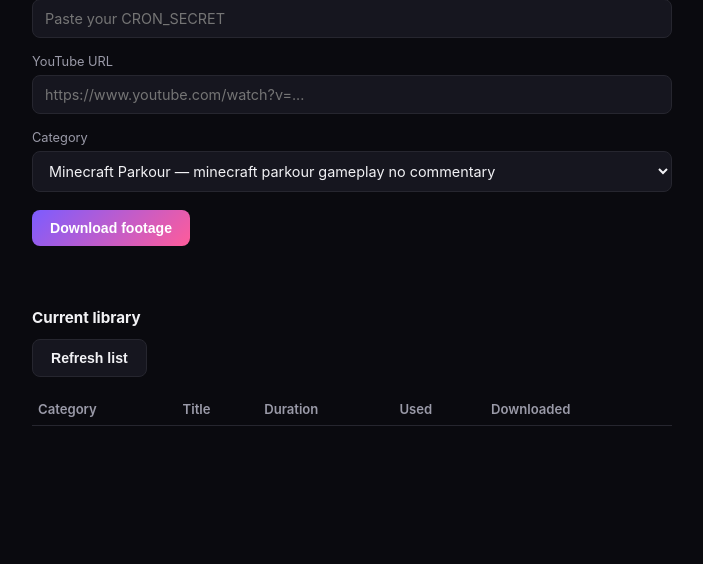
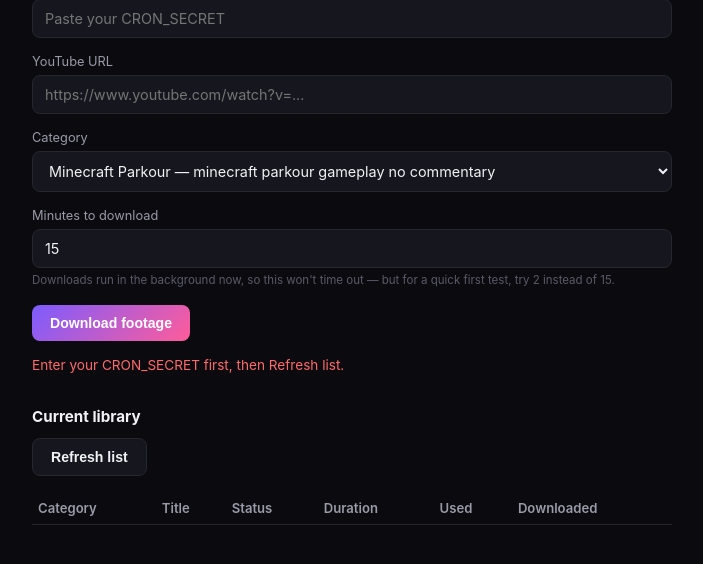
Before and after one commit to oacxy/clipfind, a Flask app: page /admin/footage in a window 1280 px wide. Shown: the part 212-776 px from the top of the page, without its empty margins (288-991 px from the left). Run offline with Flask 3, Linux system fonts and the light colour scheme; lists and menus that the app fills with data are empty; some libraries are stand-ins or nearby versions.

Commit message:
Add files via upload

```diff
--- a/app.py
+++ b/app.py
@@ -198,11 +198,38 @@ def _ensure_story_video_columns():
         print(f"[MIGRATION] added {len(statements)} video-pipeline column(s) to story_projects", flush=True)
 
 
+def _ensure_footage_status_columns():
+    """Same story as _ensure_story_video_columns — background_footage
+    might be a table db.create_all() just created fresh (nothing to do),
+    or it might already exist from before the download was backgrounded,
+    with real rows that predate the status/error columns. Those existing
+    rows already have a real file on disk, so they default to "ready"
+    rather than getting stuck showing as "downloading" forever."""
+    from sqlalchemy import inspect, text
+
+    inspector = inspect(db.engine)
+    if "background_footage" not in inspector.get_table_names():
+        return
+    existing_cols = {c["name"] for c in inspector.get_columns("background_footage")}
+    statements = []
+    if "status" not in existing_cols:
+        statements.append("ALTER TABLE background_footage ADD COLUMN status VARCHAR(20) NOT NULL DEFAULT 'ready'")
+    if "error" not in existing_cols:
+        statements.append("ALTER TABLE background_footage ADD COLUMN error TEXT")
+    if statements:
+        with db.engine.connect() as conn:
+            for stmt in statements:
+                conn.execute(text(stmt))
+            conn.commit()
+        print(f"[MIGRATION] added {len(statements)} status column(s) to background_footage", flush=True)
+
+
 with app.app_context():
     db.create_all()
     _ensure_email_opt_in_column()
     _ensure_referral_columns()
     _ensure_story_video_columns()
+    _ensure_footage_status_columns()
 
 # --- Auth ---------------------------------------------------------------
 login_manager = LoginManager()
@@ -1559,6 +1586,39 @@ def admin_footage_page():
     return render_template("admin_footage.html", categories=FOOTAGE_CATEGORIES)
 
 
+def _run_footage_download_job(flask_app, footage_id: str, youtube_url: str, category: str, max_minutes: int) -> None:
+    """Runs on a background daemon thread — see _run_story_video_job just
+    above for the full rationale (same pattern, same reason: a real
+    yt-dlp download through a residential proxy can run for minutes, well
+    past what's safe to do inline in a request)."""
+    try:
+        with flask_app.app_context():
+            row = db.session.get(BackgroundFootage, footage_id)
+            if not row:
+                return  # row got deleted somehow while this was running
+            try:
+                meta = download_footage(youtube_url, category, max_minutes=max_minutes, footage_id=footage_id)
+                row.category = meta["category"]
+                row.source_url = meta["source_url"]
+                row.title = meta["title"]
+                row.file_path = meta["file_path"]
+                row.duration_seconds = meta["duration_seconds"]
+                row.downloaded_at = meta["downloaded_at"]
+                row.status = "ready"
+                row.error = None
+                db.session.commit()
+            except Exception as e:
+                db.session.rollback()
+                print(f"[FOOTAGE_DOWNLOAD_JOB_FAILED] footage_id={footage_id} {type(e).__name__}: {e}", flush=True)
+                row2 = db.session.get(BackgroundFootage, footage_id)
+                if row2:
+                    row2.status = "failed"
+                    row2.error = str(e)[:500]
+                    db.session.commit()
+    finally:
+        _HEAVY_JOB_LOCK.release()
+
+
 @app.route("/api/admin/footage/download", methods=["POST"])
 def admin_download_footage():
     """Curating the shared background-footage library is an ops action
@@ -1566,7 +1626,16 @@ def admin_download_footage():
     not something individual users trigger — a public user-facing
     endpoint here would mean anyone could rack up Webshare bandwidth and
     server CPU on demand. Secret-gated the same way the cron endpoints
-    are, since both are "trusted caller, not a signed-in user" actions."""
+    are, since both are "trusted caller, not a signed-in user" actions.
+
+    Kicks the actual download off on a background thread rather than
+    downloading inline — a real download can run for minutes (up to
+    max_minutes of source video through a residential proxy), and Render's
+    front-door has a request timeout well short of that. Running it
+    inline meant this request would get killed mid-download, which showed
+    up client-side as a generic "Network error" even when the download
+    itself might have kept going or eventually succeeded server-side.
+    """
     if not CRON_SECRET:
         return jsonify({"error": "CRON_SECRET is not configured on this server."}), 500
     if request.args.get("secret") != CRON_SECRET:
@@ -1585,31 +1654,33 @@ def admin_download_footage():
     except (ValueError, TypeError):
         max_minutes = 15
 
-    try:
-        meta = download_footage(youtube_url, category, max_minutes=max_minutes)
-    except RuntimeError as e:
-        return jsonify({"error": str(e)}), 502
-
+    if not _HEAVY_JOB_LOCK.acquire(blocking=False):
+        return jsonify(
+            {"error": "Another footage download or video generation is already running on this server — try again in a minute."}
+        ), 429
+
+    footage_id = uuid.uuid4().hex[:12]
     row = BackgroundFootage(
-        id=meta["id"],
-        category=meta["category"],
-        source_url=meta["source_url"],
-        title=meta["title"],
-        file_path=meta["file_path"],
-        duration_seconds=meta["duration_seconds"],
-        downloaded_at=meta["downloaded_at"],
+        id=footage_id,
+        category=category,
+        source_url=youtube_url,
+        title=youtube_url,  # placeholder until the real title comes back from yt-dlp
+        file_path=None,
+        duration_seconds=0,
+        status="downloading",
+        downloaded_at=datetime.datetime.utcnow(),
     )
     db.session.add(row)
     db.session.commit()
 
-    return jsonify(
-        {
-            "id": row.id,
-            "category": row.category,
-            "title": row.title,
-            "duration_seconds": row.duration_seconds,
-        }
+    thread = threading.Thread(
+        target=_run_footage_download_job,
+        args=(app, footage_id, youtube_url, category, max_minutes),
+        daemon=True,
     )
+    thread.start()
+
+    return jsonify({"id": footage_id, "status": "downloading"})
 
 
 @app.route("/api/admin/footage", methods=["GET"])
@@ -1631,6 +1702,8 @@ def admin_list_footage():
                     "duration_seconds": r.duration_seconds,
                     "times_used": r.times_used,
                     "downloaded_at": r.downloaded_at.isoformat(),
+                    "status": r.status,
+                    "error": r.error,
                 }
                 for r in rows
             ]
@@ -1644,17 +1717,18 @@ def story_studio_voices():
     return jsonify({"voices": VOICES, "tts_configured": tts_is_configured()})
 
 
-# One video-assembly job at a time, server-wide — not per-user. This app
-# runs as a single gunicorn worker (see the OOM history earlier: Discover
-# refresh alone was enough to take the whole instance down), and each
-# job here is a real TTS network call plus an ffmpeg encode. Running the
-# work on a background thread (rather than blocking the request) already
-# keeps the app responsive to OTHER requests while a video assembles —
+# One heavy background job at a time, server-wide — not per-user, and
+# shared between story-video assembly AND footage downloads (both land
+# here). This app runs as a single gunicorn worker (see the OOM history
+# earlier: Discover refresh alone was enough to take the whole instance
+# down), and both job types are real, sustained network + CPU work.
+# Running them on a background thread (rather than blocking the request)
+# already keeps the app responsive to OTHER requests while one runs —
 # this lock is the next layer: it stops two heavy jobs from stacking up
 # and fighting over the same limited RAM/CPU at once. A real job queue
 # (Celery/RQ + Redis) would be the eventual right answer if usage grows
 # past what one-at-a-time can keep up with.
-_STORY_VIDEO_LOCK = threading.Lock()
+_HEAVY_JOB_LOCK = threading.Lock()
 
 
 def _run_story_video_job(flask_app, story_id: int, footage_row_id: str, voice: str) -> None:
@@ -1701,7 +1775,7 @@ def _run_story_video_job(flask_app, story_id: int, footage_row_id: str, voice: s
                     story2.video_error = str(e)[:500]
                     db.session.commit()
     finally:
-        _STORY_VIDEO_LOCK.release()
+        _HEAVY_JOB_LOCK.release()
 
 
 @app.route("/api/story-studio/projects/<int:project_id>/generate-video", methods=["POST"])
@@ -1731,18 +1805,21 @@ def story_studio_generate_video(project_id):
     # Smart Pairing (basic version): least-used clip in the category, not
     # a pure-random pick, so the same background loop doesn't show up in
     # every story back-to-back once there's more than one option to
-    # choose from per category.
+    # choose from per category. status="ready" excludes rows still
+    # downloading or that failed — picking one of those would just make
+    # this job fail immediately when it tries to read a file that isn't
+    # there yet (or ever).
     footage = (
-        BackgroundFootage.query.filter_by(category=footage_category)
+        BackgroundFootage.query.filter_by(category=footage_category, status="ready")
         .order_by(BackgroundFootage.times_used.asc(), BackgroundFootage.downloaded_at.asc())
         .first()
     )
     if not footage:
         return jsonify(
-            {"error": f"No background footage has been downloaded for '{footage_category}' yet."}
+            {"error": f"No ready background footage for '{footage_category}' yet — check the footage admin page."}
         ), 400
 
-    if not _STORY_VIDEO_LOCK.acquire(blocking=False):
+    if not _HEAVY_JOB_LOCK.acquire(blocking=False):
         return jsonify(
             {"error": "Another video is already being generated on this server — try again in a minute."}
         ), 429
--- a/templates/admin_footage.html
+++ b/templates/admin_footage.html
@@ -25,7 +25,11 @@
   table { width:100%; border-collapse:collapse; margin-top:16px; font-size:0.82rem; }
   th, td { text-align:left; padding:8px 6px; border-bottom:1px solid #26262f; }
   th { color:#9a9aa8; font-weight:600; }
+  td.status-downloading { color:#e8c15a; }
+  td.status-ready { color:#3ddc97; }
+  td.status-failed { color:#ff6b6b; }
   .section-title { font-size:0.95rem; font-weight:700; margin-top:32px; margin-bottom:4px; }
+  .hint { font-size:0.72rem; color:#5a5a68; margin-top:5px; }
 </style>
 </head>
 <body>
@@ -50,13 +54,17 @@
     {% endfor %}
   </select>
 
+  <label for="maxMinutesInput">Minutes to download</label>
+  <input type="text" id="maxMinutesInput" value="15" />
+  <div class="hint">Downloads run in the background now, so this won't time out — but for a quick first test, try 2 instead of 15.</div>
+
   <button id="downloadBtn" type="button">Download footage</button>
   <div id="status"></div>
 
   <div class="section-title">Current library</div>
   <button class="secondary" id="refreshBtn" type="button" style="margin-top:8px;">Refresh list</button>
   <table id="footageTable">
-    <thead><tr><th>Category</th><th>Title</th><th>Duration</th><th>Used</th><th>Downloaded</th></tr></thead>
+    <thead><tr><th>Category</th><th>Title</th><th>Status</th><th>Duration</th><th>Used</th><th>Downloaded</th></tr></thead>
     <tbody id="footageTbody"></tbody>
   </table>
 
@@ -64,40 +72,51 @@
   const secretInput = document.getElementById('secretInput');
   const urlInput = document.getElementById('urlInput');
   const categorySelect = document.getElementById('categorySelect');
+  const maxMinutesInput = document.getElementById('maxMinutesInput');
   const downloadBtn = document.getElementById('downloadBtn');
   const statusEl = document.getElementById('status');
   const refreshBtn = document.getElementById('refreshBtn');
   const footageTbody = document.getElementById('footageTbody');
 
+  let pollTimer = null;
+  let pollingForId = null;
+
+  function stopPoll() {
+    if (pollTimer) { clearInterval(pollTimer); pollTimer = null; }
+    pollingForId = null;
+  }
+
   downloadBtn.addEventListener('click', async () => {
     const secret = secretInput.value.trim();
     const url = urlInput.value.trim();
     const category = categorySelect.value;
+    const maxMinutes = parseInt(maxMinutesInput.value, 10) || 15;
     if (!secret) { statusEl.className = 'error'; statusEl.textContent = 'Enter your CRON_SECRET first.'; return; }
     if (!url) { statusEl.className = 'error'; statusEl.textContent = 'Paste a YouTube URL first.'; return; }
     downloadBtn.disabled = true;
     statusEl.className = '';
-    statusEl.textContent = 'Downloading… this can take a minute or two for longer videos.';
+    statusEl.textContent = 'Started — downloading in the background. This page will update automatically; feel free to leave it running.';
     try {
       const res = await fetch('/api/admin/footage/download?secret=' + encodeURIComponent(secret), {
         method: 'POST',
         headers: { 'Content-Type': 'application/json' },
-        body: JSON.stringify({ youtube_url: url, category: category }),
+        body: JSON.stringify({ youtube_url: url, category: category, max_minutes: maxMinutes }),
       });
       const data = await res.json();
       if (!res.ok) {
         statusEl.className = 'error';
-        statusEl.textContent = data.error || 'Download failed.';
+        statusEl.textContent = data.error || 'Could not start the download.';
+        downloadBtn.disabled = false;
         return;
       }
-      statusEl.className = '';
-      statusEl.textContent = 'Downloaded: ' + data.title + ' (' + Math.round(data.duration_seconds) + 's)';
       urlInput.value = '';
+      pollingForId = data.id;
       loadFootageList();
+      stopPoll();
+      pollTimer = setInterval(loadFootageList, 3000);
     } catch (e) {
       statusEl.className = 'error';
-      statusEl.textContent = 'Network error.';
-    } finally {
+      statusEl.textContent = 'Network error starting the download.';
       downloadBtn.disabled = false;
     }
   });
@@ -121,17 +140,33 @@
         return '<tr>' +
           '<td>' + f.category + '</td>' +
           '<td>' + f.title + '</td>' +
+          '<td class="status-' + f.status + '">' + f.status + (f.status === 'failed' && f.error ? ': ' + f.error : '') + '</td>' +
           '<td>' + Math.round(f.duration_seconds) + 's</td>' +
           '<td>' + f.times_used + '</td>' +
           '<td>' + new Date(f.downloaded_at).toLocaleDateString() + '</td>' +
         '</tr>';
       }).join('');
+
+      // If we're watching a specific in-progress download, stop polling
+      // and re-enable the button once it resolves either way.
+      if (pollingForId) {
+        const watched = data.footage.find(function (f) { return f.id === pollingForId; });
+        if (watched && watched.status !== 'downloading') {
+          stopPoll();
+          downloadBtn.disabled = false;
+          statusEl.className = watched.status === 'failed' ? 'error' : '';
+          statusEl.textContent = watched.status === 'ready'
+            ? 'Downloaded: ' + watched.title + ' (' + Math.round(watched.duration_seconds) + 's)'
+            : 'Failed: ' + (watched.error || 'unknown error');
+        }
+      }
     } catch (e) {
       statusEl.className = 'error';
       statusEl.textContent = 'Network error loading the list.';
     }
   }
   refreshBtn.addEventListener('click', loadFootageList);
+  loadFootageList(); // harmless no-op until a secret is entered — just shows the "enter secret" message on first load
 </script>
 </body>
 </html>
```
Also changed, not shown: footage_library.py (+7 -1 lines), models.py (+14 -1 lines).
